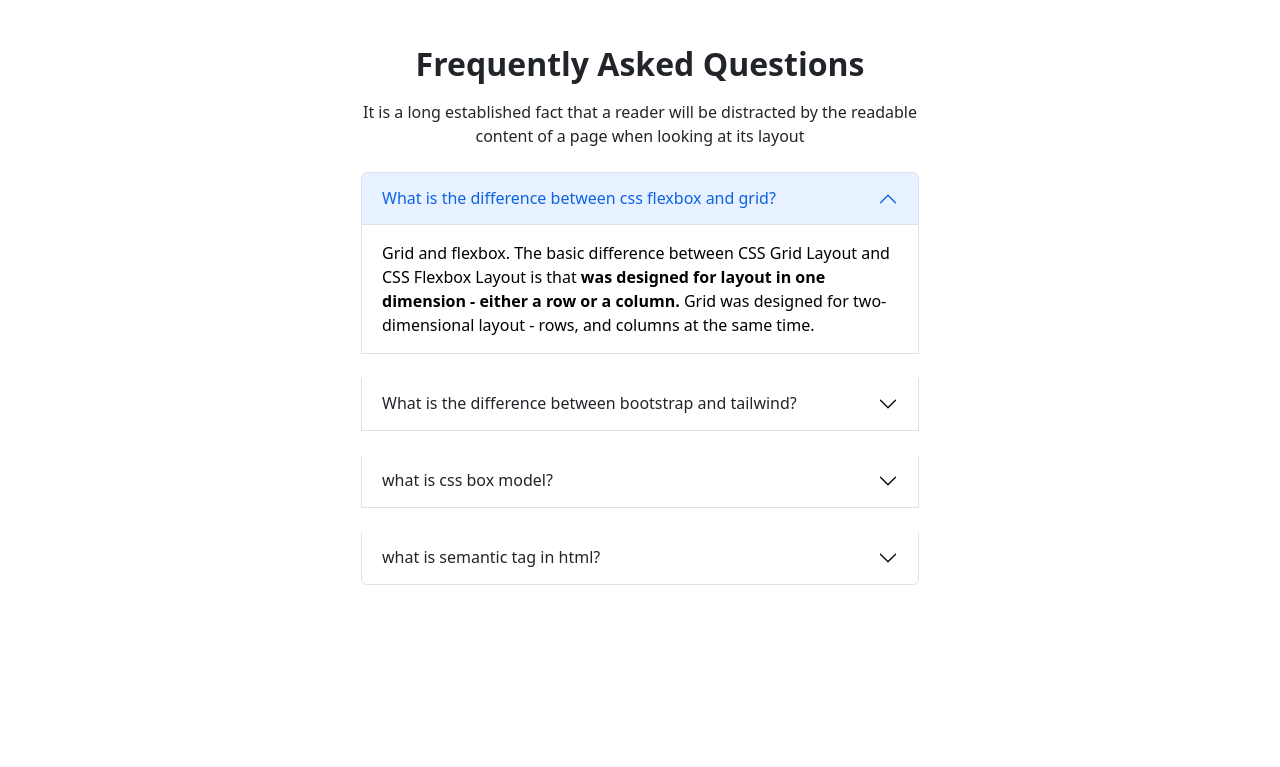
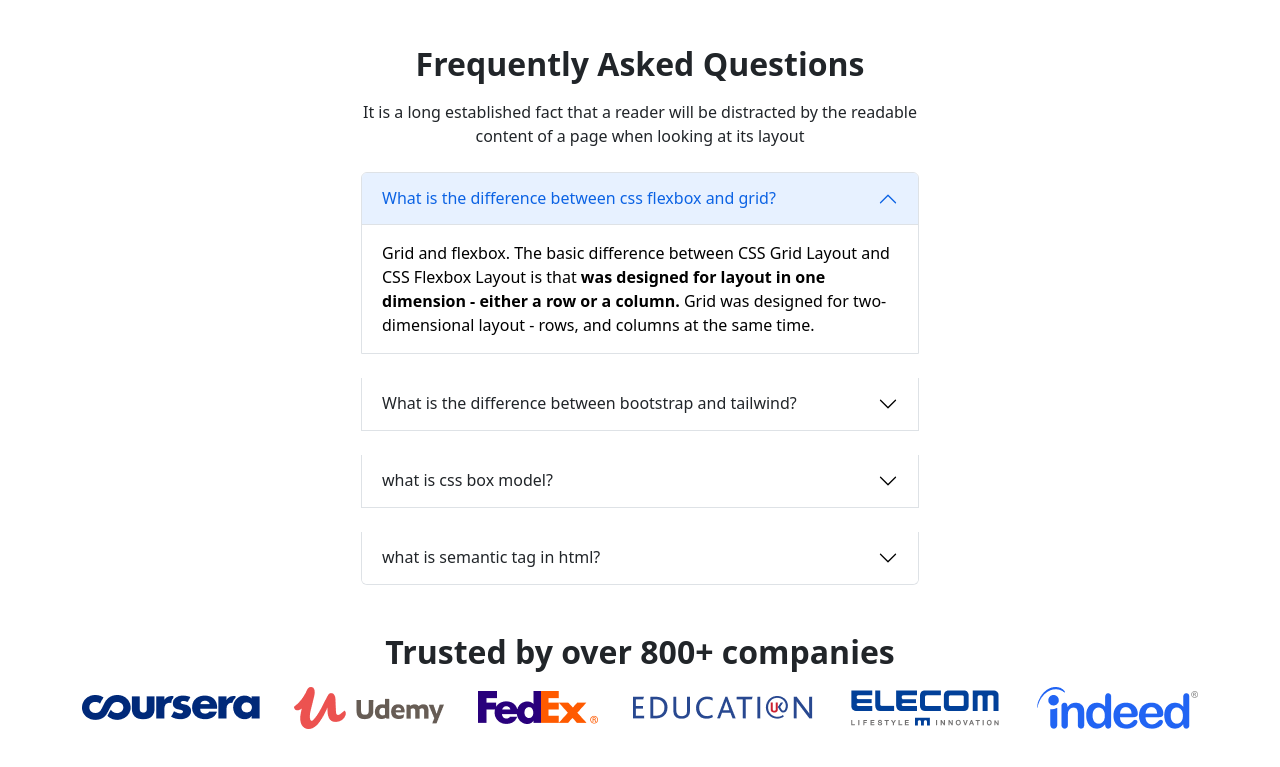
Before and after one commit to rintukazi/WebArenaWebsite, a plain HTML site: page index.html in a window 1280 px wide. Shown: the part 4018-4785 px from the top of the page. Before the commit the page ends 4603 px from the top, so only its background shows below. Drawn offline with nearby package versions, Linux system fonts and the light colour scheme.

Commit message:
company section added

```diff
--- a/index.html
+++ b/index.html
@@ -612,8 +612,23 @@
         </section>
         <!-- Frequently asked question section end -->
 
+        <!-- company section start -->
+        <section class="container mt-5 mb-5">
+            <h2 class="text-center fw-bold mt-4 mb-3">Trusted by over 800+ companies</h2>
+            <div class="d-flex justify-content-between align-items-center">
+                <img class="img-fluid" src="images/company/company-1.png" alt="">
+                <img class="img-fluid" src="images/company/company-2.png" alt="">
+                <img class="img-fluid" src="images/company/company-3.png" alt="">
+                <img class="img-fluid" src="images/company/company-4.png" alt="">
+                <img class="img-fluid" src="images/company/company-5.png" alt="">
+                <img class="img-fluid" src="images/company/company-6.png" alt="">
+            </div>
+        </section>
+        <!-- company section end -->
+
     </main>
     <!-- Main section end -->
+
 
 
     <!-- bootstrap js file -->
```
